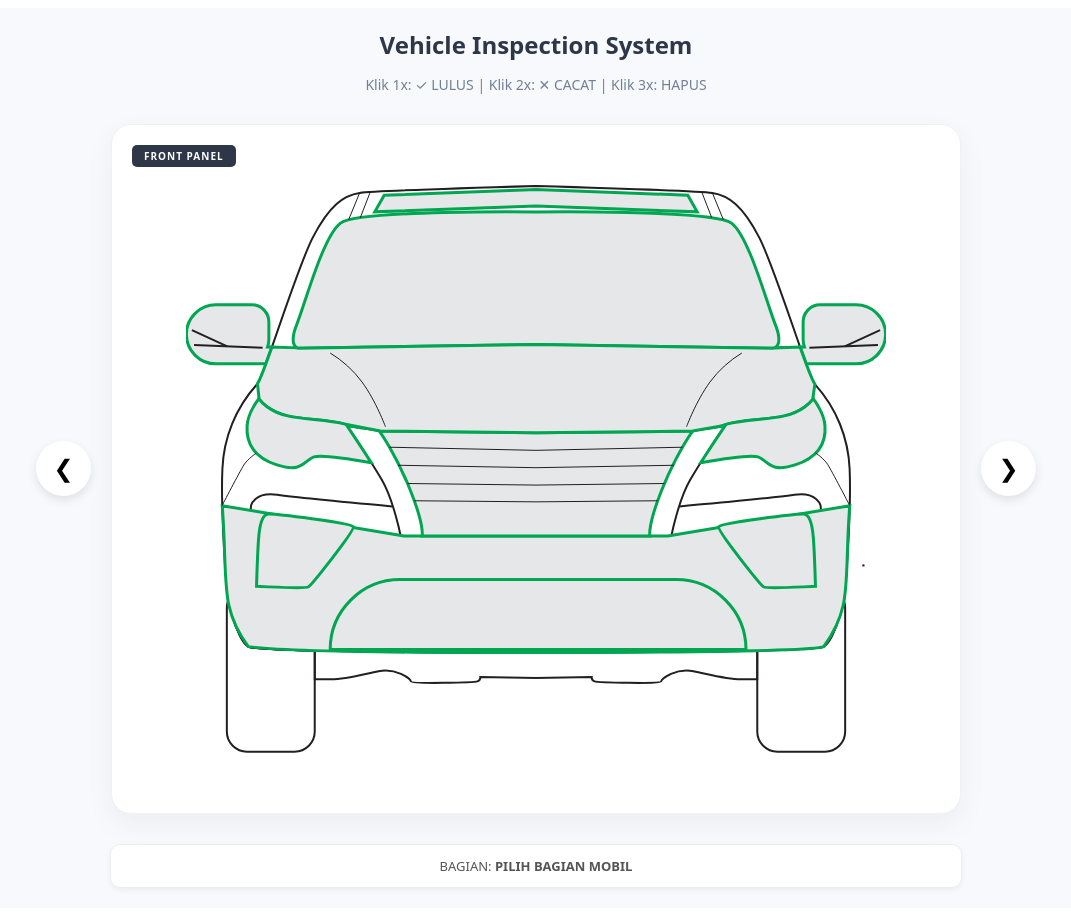
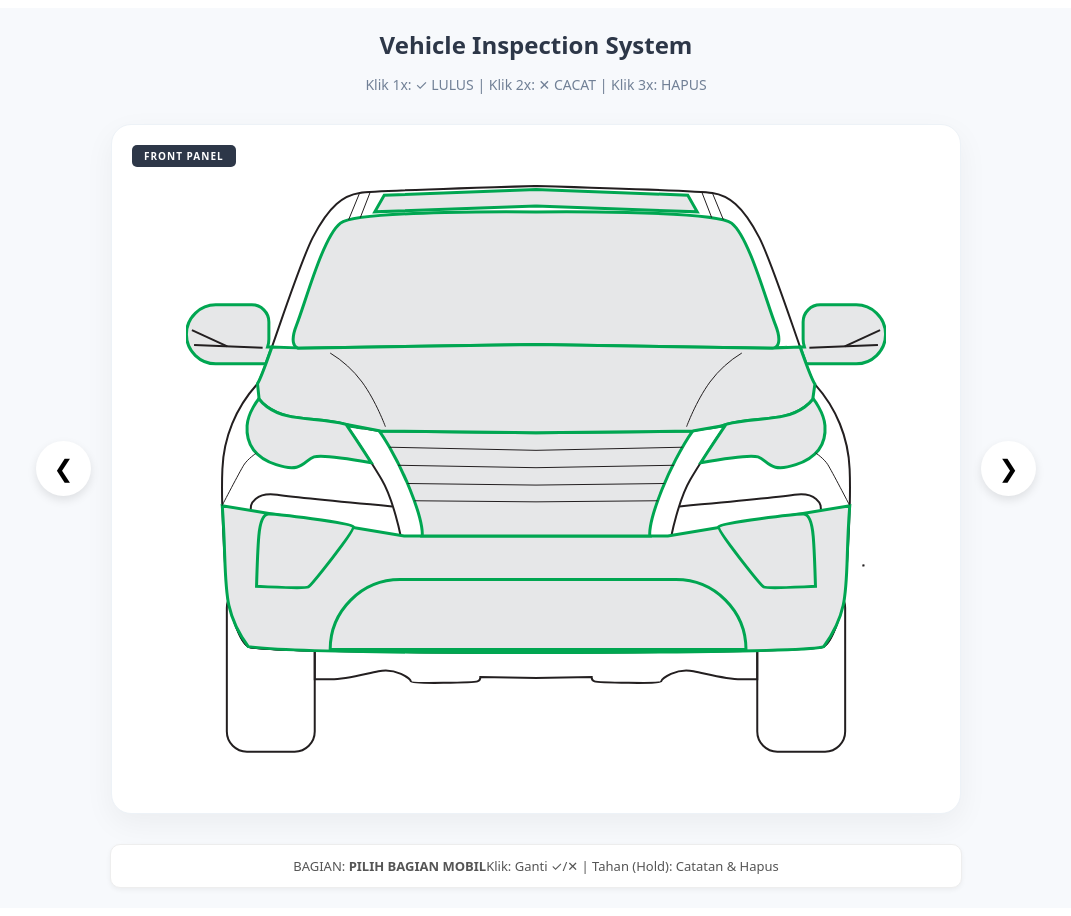
Before and after one commit to DIASANJOY/vehicle-inspection-system, a React (Vite) app: page / in a window 1280 px wide. Shown: the whole page, without its empty margins (104-1175 px from the left). Built offline with nearby package versions, Linux system fonts and the light colour scheme.

Commit message:
UI: Update legend text to match new toggle/hold logic

```diff
--- a/src/Vector.jsx
+++ b/src/Vector.jsx
@@ -342,6 +342,7 @@ const Vector = () => {
 
       <div className="info-bar">
         <span>BAGIAN: <strong>{hoverName || "PILIH BAGIAN MOBIL"}</strong></span>
+        <span className="legend">Klik: Ganti ✓/✕ | Tahan (Hold): Catatan & Hapus</span>
       </div>
 
       {/* Panel Catatan/Komplain */}
```
